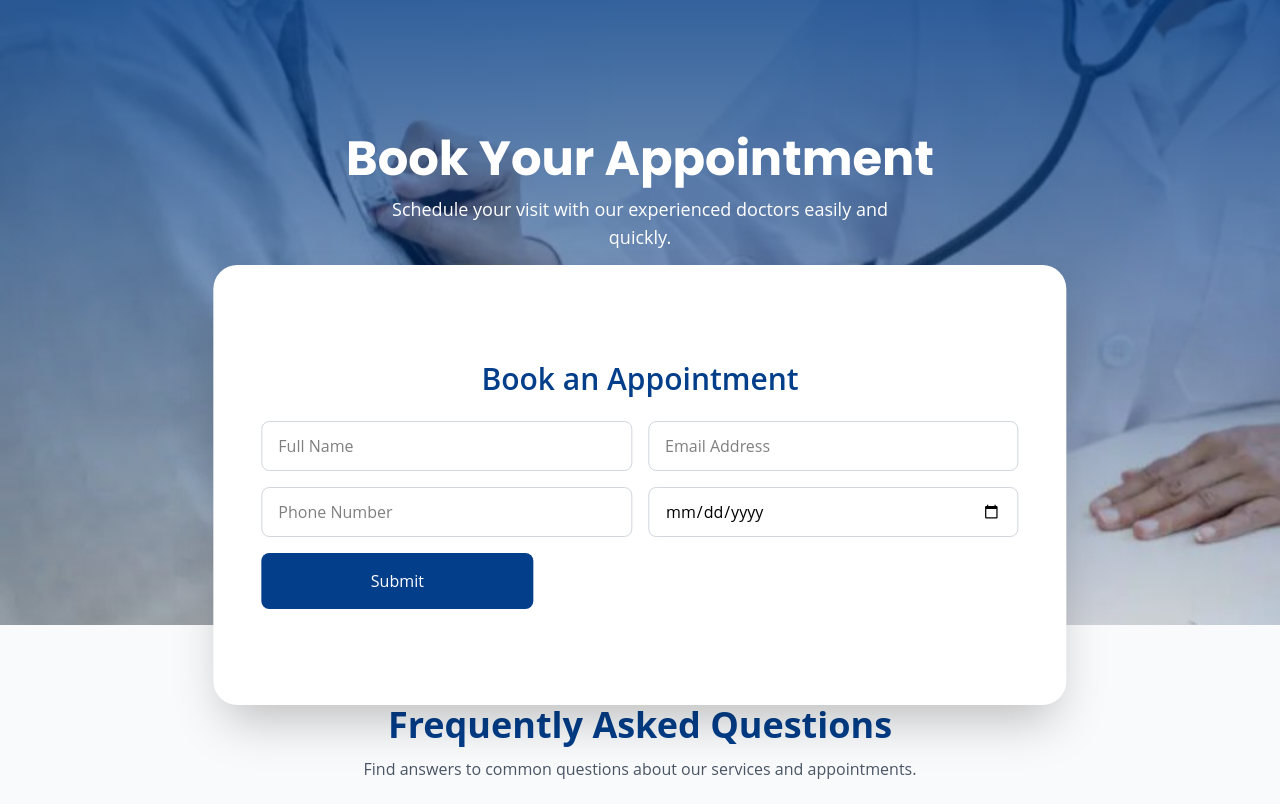
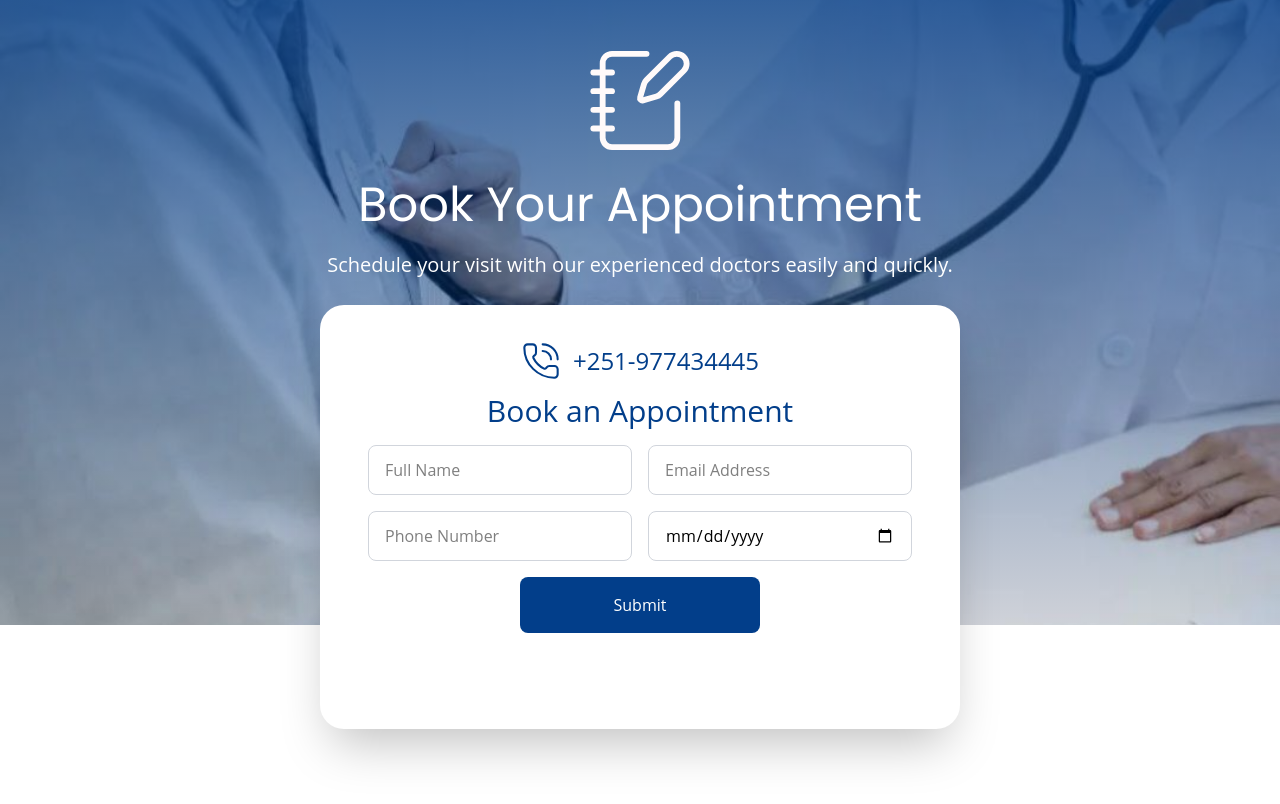
Before and after one commit to Tsedniya/Grand_Bishoftu_Hospital, a React (Vite) app in the folder myapp/: page / in a window 1280 px wide. Shown: the part 2876-3680 px from the top of the page. Built offline with nearby package versions, Linux system fonts and the light colour scheme.

Commit message:
frontend:scroll

```diff
--- a/myapp/src/App.jsx
+++ b/myapp/src/App.jsx
@@ -5,12 +5,12 @@ import About from './pages/About';
 import Contact from './pages/Contact';
 import Footer from './components/Footer';
 import Services  from './pages/Services'
-
+import ScrollToTop from "./components/ScrollToTop";
 
 const App = () => {
   return (
     <>
-
+      <ScrollToTop />
       <Navbar />
 
 
--- a/myapp/src/components/ContactUs.jsx
+++ b/myapp/src/components/ContactUs.jsx
@@ -1,12 +1,12 @@
 import React from "react";
-import patient from "../assets/patient.jpg"; // replace with your image
-
-
+import patient from "../assets/patient.jpg";
+import { motion } from "framer-motion";
+import notebook from "../assets/notebook.svg";
+import call from '../assets/call.svg';
 
 const ContactUs = () => {
   return (
-    <div className="relative w-full bg-gray-100 ">
-
+    <div className="relative w-full bg-white pb-48 lg:pb-64">
       {/* Hero / Background */}
       <div className="relative w-full h-[450px] sm:h-[550px] lg:h-[650px]">
 
@@ -20,56 +20,70 @@ const ContactUs = () => {
         {/* Gradient overlay */}
         <div className="absolute inset-0 bg-gradient-to-b from-[#023E8A]/80 to-transparent"></div>
 
-        {/* Hero text: moved a bit higher */}
-        <div className="absolute inset-0 flex flex-col items-center justify-start pt-28 sm:pt-32 lg:pt-40 text-center px-6">
-          <h1 className="text-3xl sm:text-4xl lg:text-5xl font-bold text-white font-poppins">
+        {/* Floating image + Hero text */}
+        <div className="-mt-10 absolute inset-0 flex flex-col items-center justify-start pt-20 sm:pt-24 lg:pt-28 text-center px-6 z-10">
+
+          {/* Floating image with framer-motion */}
+          <motion.img
+            src={notebook}
+            alt="Doctor"
+            className="w-20 sm:w-24 lg:w-28 mb-4"
+            animate={{ y: ["0px", "-14px", "0px"] }}
+            transition={{ duration: 3, repeat: Infinity, ease: "easeInOut" }}
+          />
+
+          <h1 className="text-3xl sm:text-4xl lg:text-5xl text-white font-poppins leading-tight z-20">
             Book Your Appointment
           </h1>
-          <p className="mt-2 sm:mt-3 text-base sm:text-lg text-white max-w-lg">
+          <p className="mt-3 sm:mt-4 text-base text-white sm:text-xl font-opensans z-20">
             Schedule your visit with our experienced doctors easily and quickly.
           </p>
         </div>
       </div>
 
-      {/* Floating Appointment Box: taller and wider */}
-      <div className="absolute left-1/2 transform -translate-x-1/2 -bottom-20 w-11/12 sm:w-4/5 md:w-3/4 lg:w-2/3 bg-white rounded-3xl shadow-2xl px-8 sm:px-12 py-16 sm:py-20 lg:py-24">
+      {/* Floating Appointment Box */}
+      <div className="-mt-80 absolute left-1/2 transform -translate-x-1/2 top-[550px] sm:top-[600px] lg:top-[650px] w-10/12 sm:w-3/4 md:w-2/3 lg:w-1/2 bg-white rounded-3xl shadow-2xl px-4 sm:px-12 py-16 sm:py-20 lg:py-24 z-20">
 
-        <h2 className="text-2xl sm:text-3xl font-semibold text-[#023E8A] text-center mb-6">
+        <div className="flex items-center justify-center gap-3 -mt-15 mb-3">
+          <img src={call} alt="Phone" className="w-8 sm:w-10" />
+          <h3 className="text-lg sm:text-2xl text-[#023E8A]">
+            +251-977434445
+          </h3>
+        </div>
+
+        <h2 className="text-2xl sm:text-3xl text-[#023E8A] text-center mb-4">
           Book an Appointment
         </h2>
 
+
+
         <form className="grid grid-cols-1 sm:grid-cols-2 gap-4">
-
           <input
             type="text"
             placeholder="Full Name"
             className="w-full border border-gray-300 rounded-lg px-4 py-3 focus:outline-none focus:ring-2 focus:ring-[#023E8A]"
           />
-
           <input
             type="email"
             placeholder="Email Address"
             className="w-full border border-gray-300 rounded-lg px-4 py-3 focus:outline-none focus:ring-2 focus:ring-[#023E8A]"
           />
-
           <input
             type="tel"
             placeholder="Phone Number"
             className="w-full border border-gray-300 rounded-lg px-4 py-3 focus:outline-none focus:ring-2 focus:ring-[#023E8A]"
           />
-
           <input
             type="date"
             className="w-full border border-gray-300 rounded-lg px-4 py-3 focus:outline-none focus:ring-2 focus:ring-[#023E8A]"
           />
+          <button
+          type="submit"
+          className="sm:col-span-2 w-60 bg-[#023E8A] text-white py-3 sm:py-4 rounded-lg font-medium hover:bg-blue-700 transition mx-auto"
+        >
+          Submit
+        </button>
 
-          {/* Submit button full width */}
-          <button
-            type="submit"
-            className="sm:col-span-2 w-68 bg-[#023E8A] text-white py-3 sm:py-4 rounded-lg font-medium hover:bg-blue-700 transition"
-          >
-            Submit
-          </button>
         </form>
       </div>
     </div>
--- a/myapp/src/components/Frequently.jsx
+++ b/myapp/src/components/Frequently.jsx
@@ -36,15 +36,15 @@ const FAQ = () => {
   };
 
   return (
-    <section className="w-full bg-gray-50 py-20 px-6">
+    <section className="w-full bg-white py-20 px-6 sm:-mt-23 ">
       <div className="max-w-4xl mx-auto">
 
         {/* Title */}
         <div className="text-center mb-12">
-          <h2 className="text-3xl sm:text-4xl font-bold text-[#023E8A]">
+          <h2 className="text-3xl sm:text-4xl lg:text-5xl text-[#023E8A] font-poppins leading-tight">
             Frequently Asked Questions
           </h2>
-          <p className="mt-3 text-gray-600">
+          <p className="mt-3 sm:mt-4 text-base sm:text-xl font-opensans">
             Find answers to common questions about our services and appointments.
           </p>
         </div>
--- a/myapp/src/components/Homeone.jsx
+++ b/myapp/src/components/Homeone.jsx
@@ -18,7 +18,7 @@ const Homeone = () => {
   };
 
   return (
-    <div className="mt-63 flex flex-col lg:flex-row bg-white items-center justify-between pt-10 pb-16 px-4 sm:px-[5vw] md:px-[7vw] lg:px-[9vw] gap-8">
+    <div className="mt-75 sm:mt-63 flex flex-col lg:flex-row gap-4 lg:gap-8 bg-white items-center justify-between pt-10 pb-16 px-4 sm:px-[5vw] md:px-[7vw] lg:px-[9vw]">
 
       {/* Image Section — slides from left */}
       <motion.div
--- a/myapp/src/components/Hometwo.jsx
+++ b/myapp/src/components/Hometwo.jsx
@@ -10,7 +10,7 @@ const Hometwo = () => {
   };
 
   return (
-    <div className="-mt-20 flex flex-col lg:flex-row-reverse bg-white items-center justify-between pt-10 pb-16 px-4 sm:px-[5vw] md:px-[7vw] lg:px-[9vw] gap-8">
+    <div className="-mt-20 flex flex-col lg:flex-row-reverse bg-white items-center justify-between pt-10 pb-16 px-4 sm:px-[5vw] md:px-[7vw] lg:px-[9vw] gap-4 lg:gap-8">
 
       {/* Image Section — stays on right */}
       <motion.div
--- a/myapp/src/components/Meet.jsx
+++ b/myapp/src/components/Meet.jsx
@@ -58,7 +58,7 @@ const Meet = () => {
   const movePercent = 100 / visibleCards;
 
   return (
-    <div className="bg-white py-16 sm:py-20 px-4 sm:px-[5vw] md:px-[7vw] lg:px-[9vw] -mt-25 mb-3">
+    <div className="bg-white py-16 sm:py-20 px-4 sm:px-[5vw] md:px-[7vw] lg:px-[9vw] -mt-18 sm:-mt-25 mb-3 ">
 
       {/* Title */}
       <div className="text-center max-w-2xl mx-auto mb-10 sm:mb-14">
--- /dev/null
+++ b/myapp/src/components/ScrollToTop.jsx
@@ -0,0 +1,15 @@
+// ScrollToTop.jsx
+import { useEffect } from "react";
+import { useLocation } from "react-router-dom";
+
+const ScrollToTop = () => {
+  const { pathname } = useLocation();
+
+  useEffect(() => {
+    window.scrollTo(0, 0);
+  }, [pathname]);
+
+  return null;
+};
+
+export default ScrollToTop;
```
Also changed, not shown: myapp/src/assets/call.svg (added), myapp/src/assets/notebook.svg (added).
